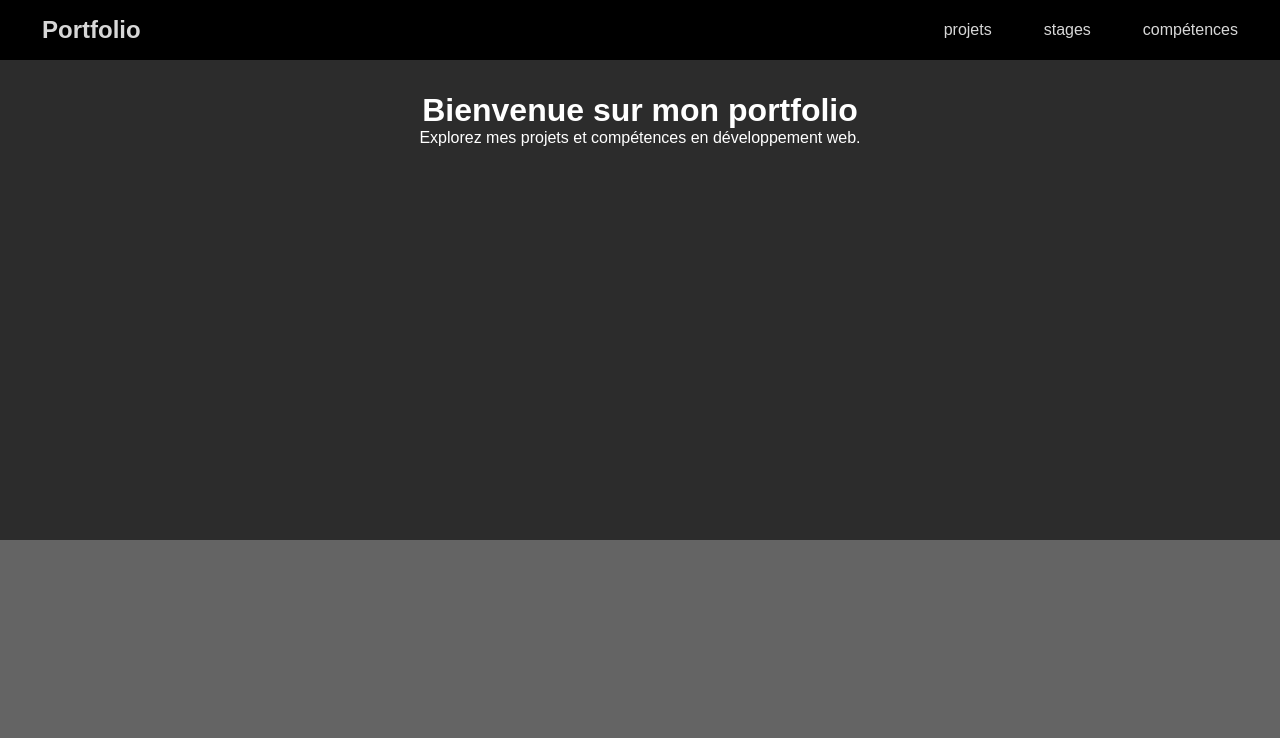
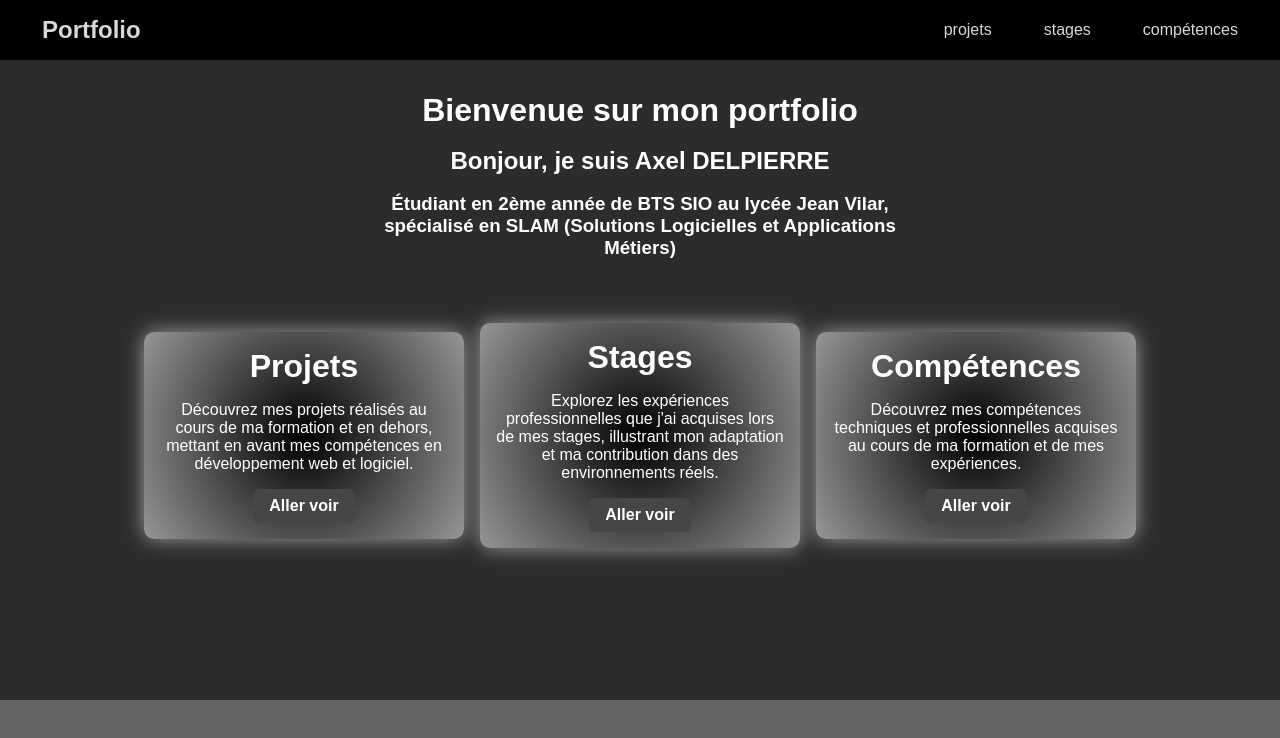
Before and after one commit to XxxAS7xxX/monPortfolio, a React (Vite) app: page / in a window 1280 px wide. Shown: the top 738 px of the page. Built offline with nearby package versions, Linux system fonts and the light colour scheme.

Commit message:
avancement accueil

```diff
--- a/package.json
+++ b/package.json
@@ -12,7 +12,10 @@
   "dependencies": {
     "react": "^19.2.0",
     "react-dom": "^19.2.0",
-    "react-router-dom": "^7.11.0"
+    "react-globe.gl": "^2.37.0",
+    "react-router-dom": "^7.11.0",
+    "react-tsparticles": "^2.12.2",
+    "tsparticles": "^3.9.1"
   },
   "devDependencies": {
     "@eslint/js": "^9.39.1",
--- a/src/App.jsx
+++ b/src/App.jsx
@@ -6,6 +6,7 @@ import Projets from './projets.jsx'
 import Stages from './stages.jsx'
 import Competences from './competences.jsx'
 import { BrowserRouter, Routes, Route } from 'react-router-dom'
+import WorldMapBackground from './worldMapBackground.jsx'
 
 function App() {
 
--- a/src/accueil.jsx
+++ b/src/accueil.jsx
@@ -4,7 +4,27 @@ const Accueil = () => (
     <div className="accueil">
         <div className="haut">
             <h1>Bienvenue sur mon portfolio</h1>
-            <p>Explorez mes projets et compétences en développement web.</p>
+            <br />
+            <h2>Bonjour, je suis Axel DELPIERRE</h2>
+            <br />
+            <h3 style={{ width: '40%', textAlign: 'center'}}>Étudiant en 2ème année de BTS SIO au lycée Jean Vilar, spécialisé en SLAM (Solutions Logicielles et Applications Métiers)</h3>
+            <ul className="box-accueil">
+                <div className="box-projets box">
+                    <h1>Projets</h1>
+                    <p>Découvrez mes projets réalisés au cours de ma formation et en dehors, mettant en avant mes compétences en développement web et logiciel.</p>
+                    <a href="/projets">Aller voir</a>
+                </div>
+                <div className="box-stages box">
+                    <h1>Stages</h1>
+                    <p>Explorez les expériences professionnelles que j'ai acquises lors de mes stages, illustrant mon adaptation et ma contribution dans des environnements réels.</p>
+                    <a href="/stages">Aller voir</a>
+                </div>
+                <div className="box-competences box">
+                    <h1>Compétences</h1>
+                    <p>Découvrez mes compétences techniques et professionnelles acquises au cours de ma formation et de mes expériences.</p>
+                    <a href="/competences">Aller voir</a>
+                </div>
+            </ul>
         </div>
     </div>
 );
--- a/src/styles/App.css
+++ b/src/styles/App.css
@@ -9,14 +9,12 @@ body {
 }
 
 .App {
+  position: relative;
+  z-index: 1; /* Pour être au-dessus de la carte */
   min-height: 100vh;
   min-width: 100vw;
   display: flex;
   flex-direction: column; /* ← Important : colonne, pas centré */
-}
-
-header {
-  /* La navbar reste en haut */
 }
 
 main {
--- a/src/styles/accueil.css
+++ b/src/styles/accueil.css
@@ -11,6 +11,40 @@
     flex-direction: column;
     background: rgb(44, 44, 44);
     min-width: 100vw;
-    height: 60vh;
+    min-height: 80vh;
     color: white;
 }
+.box-accueil{
+    display: flex;
+    flex-direction: row;
+    justify-content: center;
+    align-items: center;
+    gap: 1em;
+    margin-top: 5%;
+}
+.box{
+    box-shadow: 0 0 20px rgb(158, 158, 158);
+    background: radial-gradient(circle, black, rgba(255, 255, 255, 0.5));
+    padding: 1em;
+    border-radius: 10px;
+    width: 25%;
+    display: flex;
+    flex-direction: column;
+    align-items: center;
+    text-align: center;
+    gap: 1em;
+}
+.box>a{
+    text-decoration: none;
+    color: white;
+    font-weight: bold;
+    background: rgb(70, 70, 70);
+    padding: 0.5em 1em;
+    border-radius: 5px;
+}
+.box>a:hover{
+    background: rgb(90, 90, 90);
+}
+.box:has(a:hover){
+    box-shadow: 0 0 20px yellow;
+}
--- /dev/null
+++ b/src/worldMapBackground.jsx
@@ -0,0 +1,222 @@
+import React, { useEffect, useRef } from 'react';
+
+const WorldMapBackground = () => {
+  const canvasRef = useRef(null);
+
+  useEffect(() => {
+    const canvas = canvasRef.current;
+    if (!canvas) return;
+
+    const ctx = canvas.getContext('2d');
+
+    const resizeCanvas = () => {
+      canvas.width = window.innerWidth;
+      canvas.height = window.innerHeight;
+    };
+    resizeCanvas();
+    window.addEventListener('resize', resizeCanvas);
+
+    // Polygones des continents (coordonnées normalisées 0-1)
+    const continentPolygons = [
+      // Amérique du Nord
+      [
+        [0.05, 0.28], [0.07, 0.22], [0.08, 0.18], [0.10, 0.16], [0.12, 0.15],
+        [0.15, 0.15], [0.18, 0.16], [0.20, 0.18], [0.22, 0.20], [0.23, 0.23],
+        [0.24, 0.27], [0.25, 0.31], [0.24, 0.35], [0.23, 0.38], [0.21, 0.40],
+        [0.19, 0.42], [0.17, 0.44], [0.16, 0.45], [0.14, 0.46], [0.13, 0.44],
+        [0.11, 0.42], [0.09, 0.39], [0.07, 0.36], [0.06, 0.32]
+      ],
+
+      // Amérique du Sud
+      [
+        [0.17, 0.46], [0.19, 0.44], [0.21, 0.44], [0.23, 0.46], [0.24, 0.49],
+        [0.25, 0.53], [0.25, 0.58], [0.24, 0.62], [0.23, 0.66], [0.22, 0.69],
+        [0.20, 0.72], [0.18, 0.74], [0.17, 0.73], [0.16, 0.70], [0.15, 0.66],
+        [0.15, 0.62], [0.15, 0.58], [0.15, 0.54], [0.15, 0.50], [0.16, 0.47]
+      ],
+
+      // Groenland
+      [
+        [0.30, 0.12], [0.33, 0.10], [0.36, 0.11], [0.38, 0.14], [0.38, 0.18],
+        [0.37, 0.22], [0.35, 0.24], [0.32, 0.25], [0.30, 0.23], [0.29, 0.19],
+        [0.29, 0.15]
+      ],
+
+      // Europe
+      [
+        [0.42, 0.24], [0.43, 0.22], [0.45, 0.20], [0.47, 0.18], [0.49, 0.17],
+        [0.51, 0.16], [0.53, 0.17], [0.55, 0.19], [0.57, 0.21], [0.58, 0.24],
+        [0.58, 0.27], [0.57, 0.30], [0.55, 0.32], [0.53, 0.33], [0.51, 0.33],
+        [0.49, 0.32], [0.47, 0.31], [0.45, 0.29], [0.43, 0.27], [0.42, 0.25]
+      ],
+
+      // Afrique
+      [
+        [0.48, 0.33], [0.50, 0.31], [0.52, 0.30], [0.55, 0.31], [0.57, 0.33],
+        [0.59, 0.36], [0.60, 0.40], [0.60, 0.44], [0.59, 0.48], [0.58, 0.52],
+        [0.57, 0.56], [0.56, 0.59], [0.54, 0.62], [0.52, 0.64], [0.50, 0.65],
+        [0.48, 0.64], [0.47, 0.61], [0.46, 0.57], [0.46, 0.53], [0.46, 0.49],
+        [0.46, 0.45], [0.46, 0.41], [0.46, 0.37], [0.47, 0.34]
+      ],
+
+      // Asie (grande masse)
+      [
+        [0.56, 0.22], [0.58, 0.20], [0.60, 0.18], [0.63, 0.16], [0.66, 0.15],
+        [0.69, 0.14], [0.72, 0.14], [0.75, 0.15], [0.78, 0.17], [0.81, 0.19],
+        [0.83, 0.22], [0.85, 0.25], [0.86, 0.28], [0.86, 0.32], [0.85, 0.35],
+        [0.84, 0.38], [0.82, 0.41], [0.80, 0.44], [0.78, 0.46], [0.76, 0.48],
+        [0.74, 0.49], [0.72, 0.49], [0.70, 0.48], [0.68, 0.46], [0.66, 0.44],
+        [0.64, 0.42], [0.62, 0.39], [0.60, 0.36], [0.59, 0.33], [0.58, 0.30],
+        [0.57, 0.27], [0.56, 0.24]
+      ],
+
+      // Inde
+      [
+        [0.64, 0.36], [0.66, 0.35], [0.68, 0.36], [0.70, 0.38], [0.71, 0.41],
+        [0.70, 0.44], [0.68, 0.46], [0.66, 0.47], [0.64, 0.46], [0.63, 0.44],
+        [0.62, 0.41], [0.63, 0.38]
+      ],
+
+      // Asie du Sud-Est
+      [
+        [0.72, 0.43], [0.74, 0.42], [0.76, 0.43], [0.78, 0.45], [0.79, 0.48],
+        [0.78, 0.51], [0.76, 0.53], [0.74, 0.54], [0.72, 0.53], [0.71, 0.51],
+        [0.71, 0.48], [0.71, 0.45]
+      ],
+
+      // Japon
+      [
+        [0.85, 0.31], [0.86, 0.30], [0.87, 0.31], [0.88, 0.33], [0.88, 0.36],
+        [0.87, 0.38], [0.86, 0.39], [0.85, 0.38], [0.84, 0.36], [0.84, 0.33]
+      ],
+
+      // Australie
+      [
+        [0.77, 0.59], [0.80, 0.58], [0.83, 0.59], [0.86, 0.61], [0.88, 0.63],
+        [0.89, 0.66], [0.88, 0.69], [0.86, 0.71], [0.83, 0.73], [0.80, 0.74],
+        [0.77, 0.73], [0.75, 0.71], [0.74, 0.68], [0.74, 0.65], [0.75, 0.62],
+        [0.76, 0.60]
+      ],
+
+      // Nouvelle-Zélande (île du Nord)
+      [
+        [0.91, 0.70], [0.92, 0.69], [0.93, 0.70], [0.93, 0.72], [0.92, 0.73],
+        [0.91, 0.73], [0.90, 0.72], [0.90, 0.71]
+      ],
+
+      // Nouvelle-Zélande (île du Sud)
+      [
+        [0.90, 0.75], [0.91, 0.74], [0.92, 0.75], [0.93, 0.77], [0.92, 0.79],
+        [0.91, 0.80], [0.90, 0.79], [0.89, 0.77], [0.89, 0.76]
+      ]
+    ];
+
+    // Fonction pour vérifier si un point est dans un polygone (ray casting)
+    const isPointInPolygon = (x, y, polygon) => {
+      let inside = false;
+      for (let i = 0, j = polygon.length - 1; i < polygon.length; j = i++) {
+        const xi = polygon[i][0], yi = polygon[i][1];
+        const xj = polygon[j][0], yj = polygon[j][1];
+
+        const intersect = ((yi > y) !== (yj > y))
+            && (x < (xj - xi) * (y - yi) / (yj - yi) + xi);
+        if (intersect) inside = !inside;
+      }
+      return inside;
+    };
+
+    const isInContinent = (nx, ny) => {
+      return continentPolygons.some(polygon => isPointInPolygon(nx, ny, polygon));
+    };
+
+    // Créer les points (densité augmentée)
+    const points = [];
+    const step = 10;
+
+    for (let x = 0; x < canvas.width; x += step) {
+      for (let y = 0; y < canvas.height; y += step) {
+        if (isInContinent(x / canvas.width, y / canvas.height)) {
+          if (Math.random() > 0.2) {
+            points.push({
+              x, y,
+              baseX: x, baseY: y,
+              vx: (Math.random() - 0.5) * 0.2,
+              vy: (Math.random() - 0.5) * 0.2,
+              phase: Math.random() * Math.PI * 2,
+              size: Math.random() * 1.2 + 0.8
+            });
+          }
+        }
+      }
+    }
+
+    let frame = 0;
+
+    const draw = () => {
+      // Fond
+      ctx.fillStyle = 'rgba(15, 23, 42, 0.15)';
+      ctx.fillRect(0, 0, canvas.width, canvas.height);
+
+      frame += 0.01;
+
+      // Dessiner points
+      points.forEach(p => {
+        const pulse = Math.sin(frame + p.phase) * 0.35 + 1;
+        const sz = p.size * pulse;
+
+        p.x += p.vx;
+        p.y += p.vy;
+
+        p.vx += (p.baseX - p.x) * 0.003;
+        p.vy += (p.baseY - p.y) * 0.003;
+        p.vx *= 0.96;
+        p.vy *= 0.96;
+
+        // Point
+        ctx.beginPath();
+        ctx.arc(p.x, p.y, sz, 0, Math.PI * 2);
+        ctx.fillStyle = `rgba(71, 85, 105, ${0.75 + pulse * 0.15})`;
+        ctx.fill();
+
+        // Halo
+        ctx.beginPath();
+        ctx.arc(p.x, p.y, sz * 2, 0, Math.PI * 2);
+        ctx.fillStyle = `rgba(51, 65, 85, ${0.1 * pulse})`;
+        ctx.fill();
+      });
+
+      requestAnimationFrame(draw);
+    };
+
+    draw();
+
+    const handleResize = () => {
+      canvas.width = window.innerWidth;
+      canvas.height = window.innerHeight;
+    };
+
+    window.addEventListener('resize', handleResize);
+
+    return () => {
+      window.removeEventListener('resize', handleResize);
+    };
+  }, []);
+
+  return (
+    <canvas
+      ref={canvasRef}
+      style={{
+        position: 'fixed',
+        top: 0,
+        left: 0,
+        width: '100vw',
+        height: '100vh',
+        zIndex: -1,
+        backgroundColor: '#0f172a',
+        display: 'block'
+      }}
+    />
+  );
+};
+
+export default WorldMapBackground;
```
Also changed, not shown: 1 other file (tests, documents, lock files or other folders).
